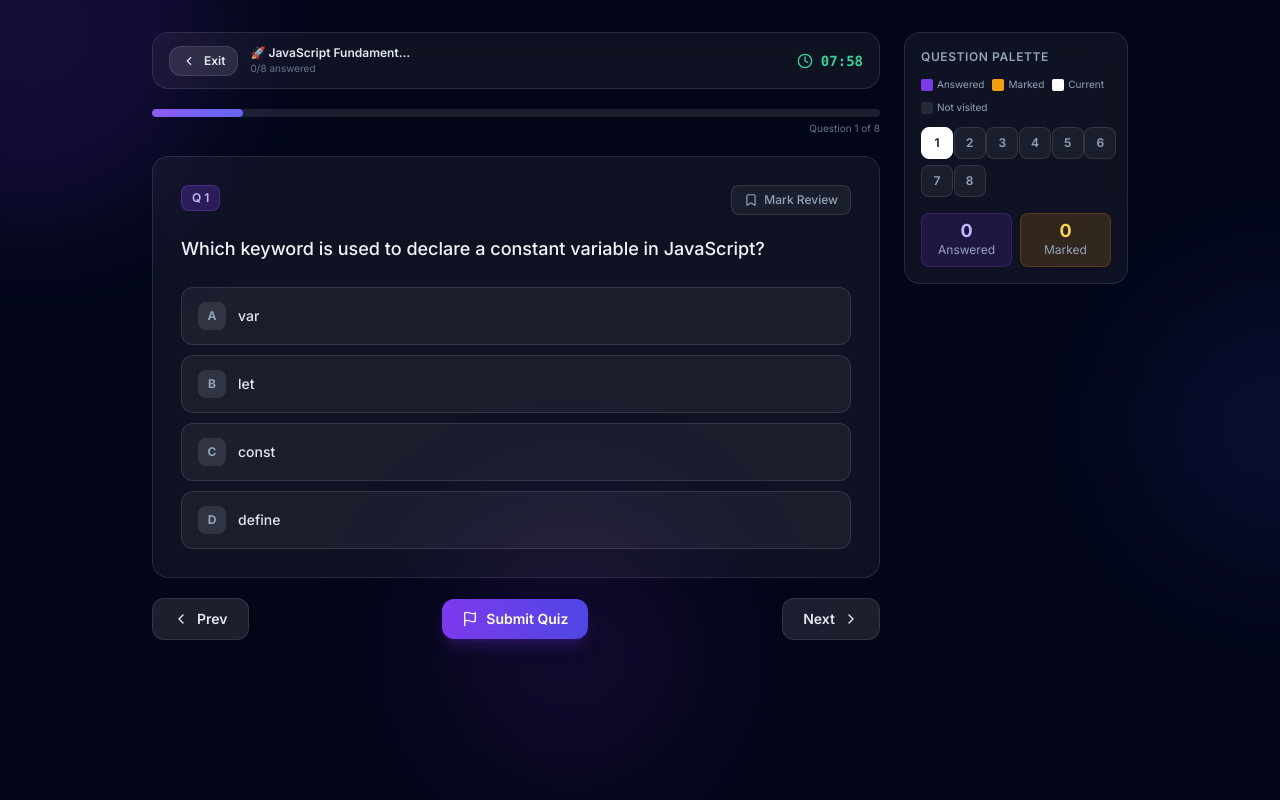
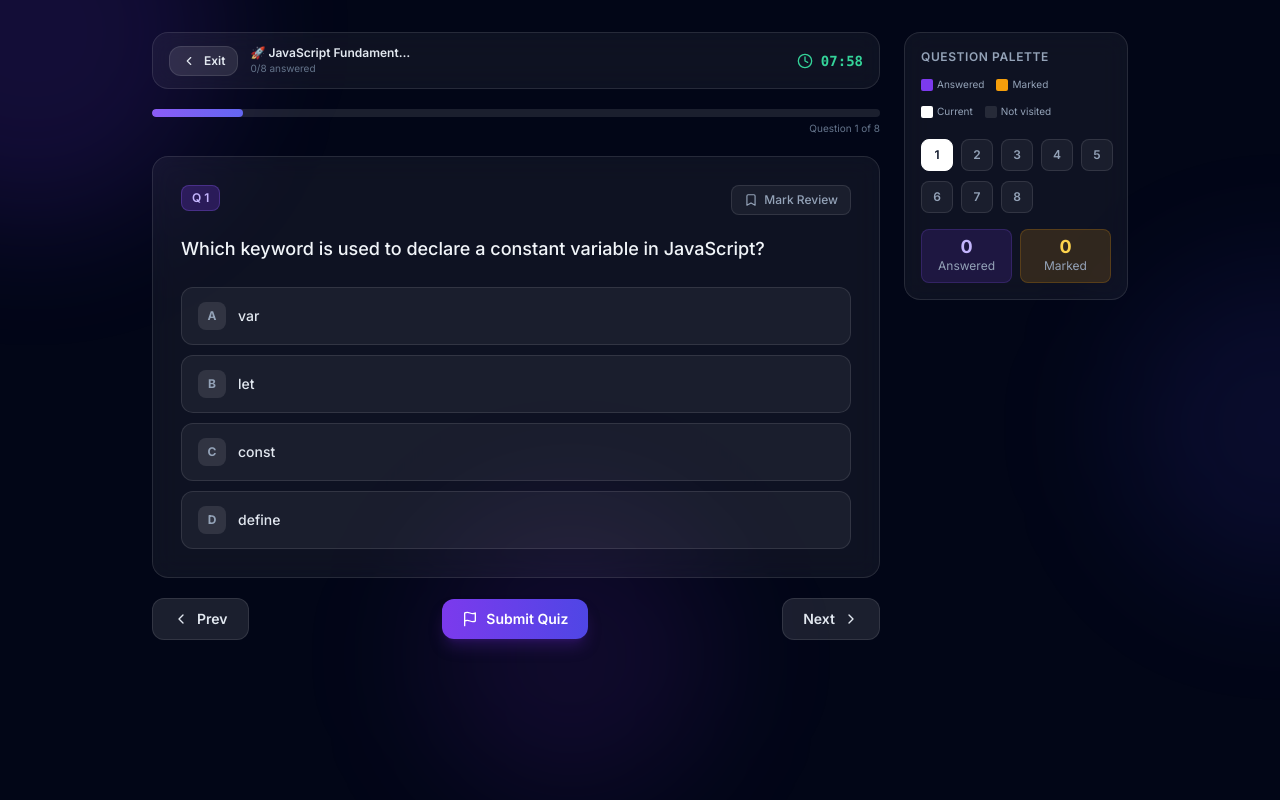
Before and after one commit to jaintulya/Quiz-Creator, a React (Vite) app: page / in a window 1280 px wide. Both pictures are taken after a click on the button "Start Quiz". Built offline with nearby package versions, Linux system fonts and the light colour scheme.

Commit message:
ui: add brain emoji favicon and improve question palette spacing

```diff
--- a/src/components/QuestionPalette.jsx
+++ b/src/components/QuestionPalette.jsx
@@ -6,7 +6,7 @@ export default function QuestionPalette({ total, answers, marked, current, onJum
       <h3 className="text-xs font-semibold text-slate-400 uppercase tracking-wider mb-3">Question Palette</h3>
 
       {/* Legend */}
-      <div className="flex flex-wrap gap-2 mb-3 text-[10px] text-slate-400">
+      <div className="flex flex-wrap gap-3 mb-5 text-[10px] text-slate-400">
         <span className="flex items-center gap-1">
           <span className="w-3 h-3 rounded-sm bg-violet-600 inline-block" /> Answered
         </span>
@@ -22,7 +22,7 @@ export default function QuestionPalette({ total, answers, marked, current, onJum
       </div>
 
       {/* Grid */}
-      <div className="grid grid-cols-6 gap-1.5">
+      <div className="grid grid-cols-5 gap-2.5">
         {Array.from({ length: total }).map((_, i) => {
           const isAnswered = answers[i] !== undefined && answers[i] !== null;
           const isMarked = marked.includes(i);
```
Also changed, not shown: index.html (+1 -1 lines).
